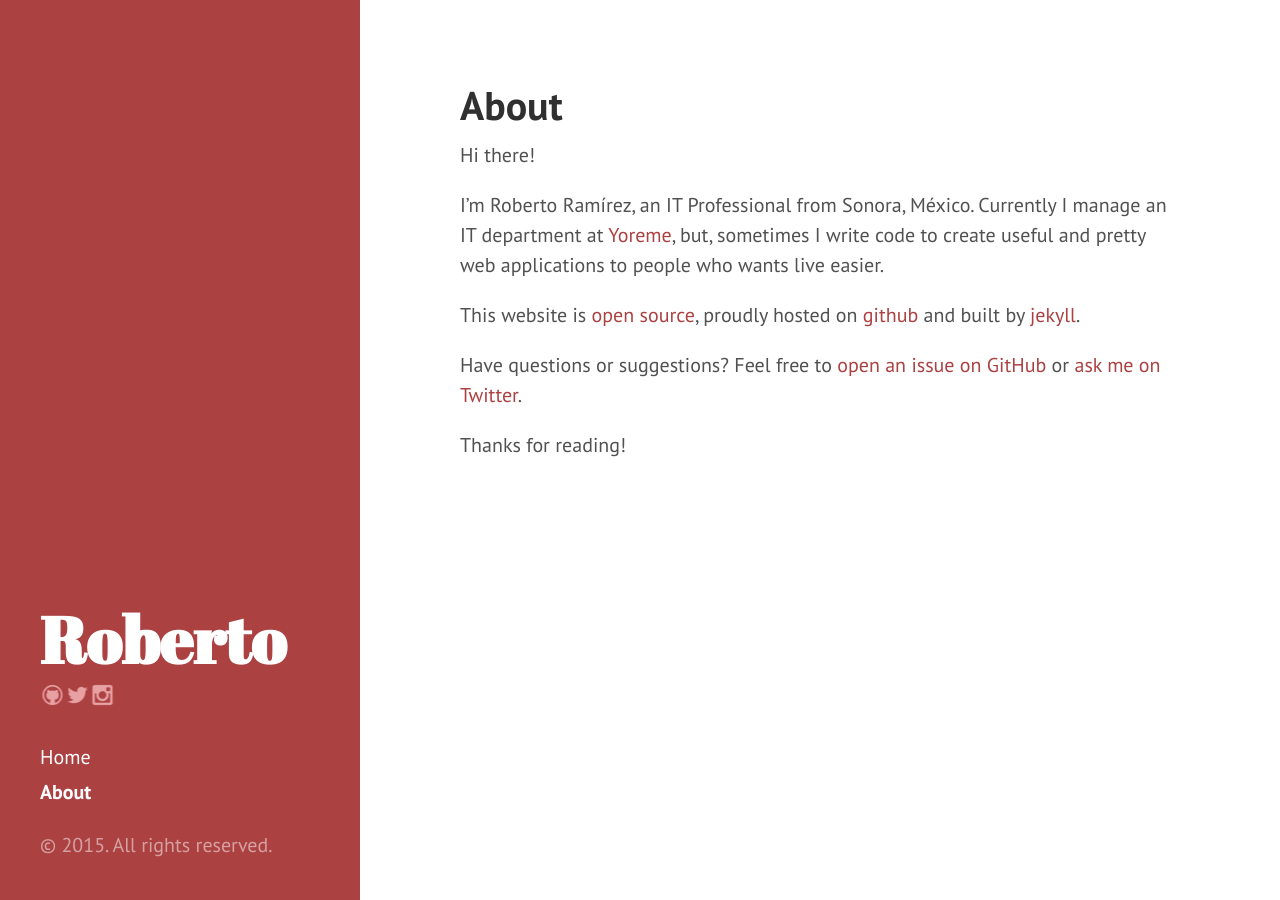
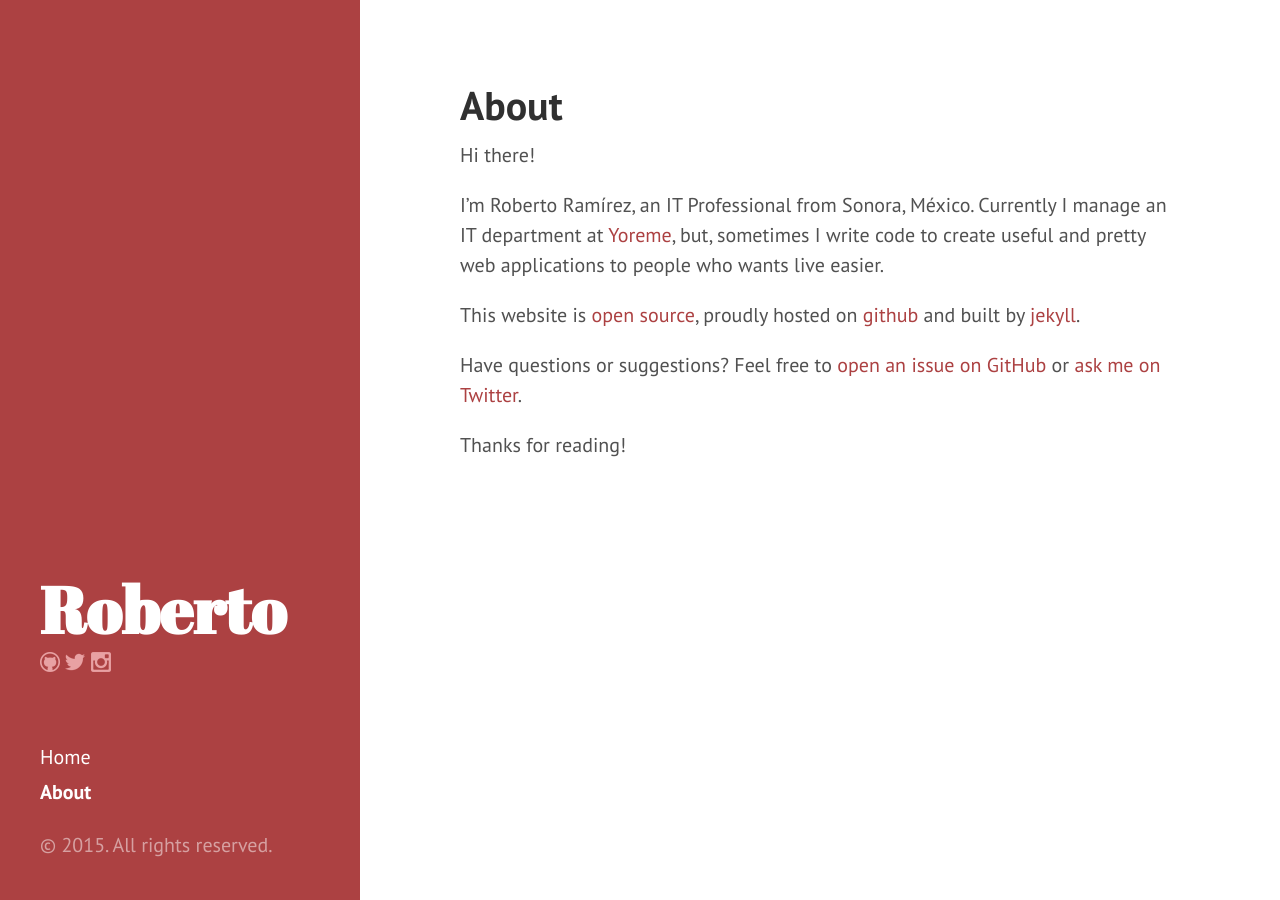
Before and after one commit to robertoramirez/robertoramirez.github.io, a Jekyll site: the page built from about.md, in a window 1280 px wide. Built offline with Jekyll 4.4.1, drawn with Linux system fonts in a browser that asks for light colours; Markdown is read by kramdown in place of the engine named in the settings.

Commit message:
Centrando correctamente iconos social

```diff
--- a/public/css/hyde.css
+++ b/public/css/hyde.css
@@ -252,25 +252,31 @@
 
 /* Social */
 .social {
-  list-style: none;
+  list-style:none;
   margin:0;
   padding:0;
-  vertical-align: middle;
 }
 
 .social {
   margin-bottom: 3rem;
 }
 
-.social li {
-  float: left;
+.social ul{
+  position:absolute;
+  /*top:100%; Uncommenting this makes the dropdowns work in IE7 but looks a little worse in all other browsers. Your call. */
+  left: -9999px;
+  margin: 0;
   padding: 0;
-  margin: 0;
+  text-align:left;
 }
 
-.social li a {
-  text-decoration: none;
-  padding-right: 25px;
+.social li {
+  display:inline;
+}
+
+.social a {
+  display:inline-block;
+  padding: 10px;
 }
 
 a.github {
```
